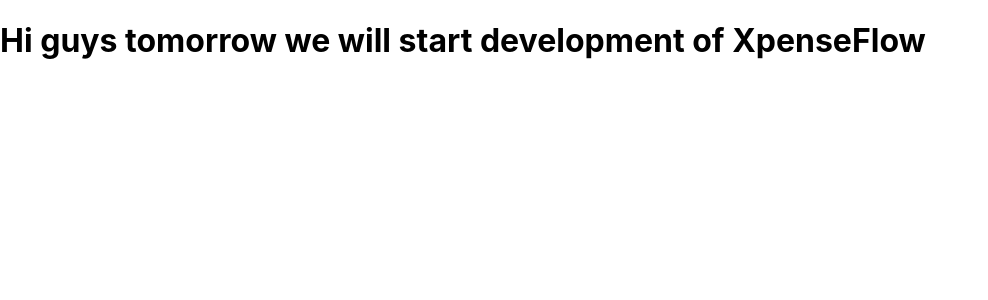
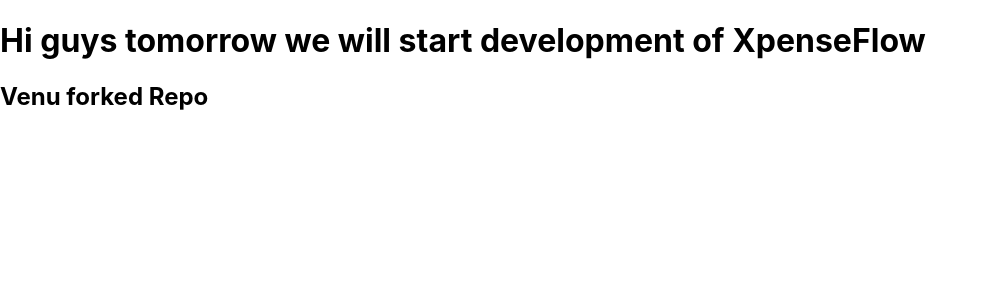
Before and after one commit to sumar007/XpenseFlow, a React (Create React App) app in the folder client/: page / in a window 1280 px wide. Shown: the top 300 px of the page, without its empty margins (0-988 px from the left). Built offline with nearby package versions, Linux system fonts and the light colour scheme.

Commit message:
testing PR

```diff
--- a/client/src/App.js
+++ b/client/src/App.js
@@ -1,9 +1,11 @@
-
-import './App.css';
+import "./App.css";
 
 function App() {
   return (
-  <h1>Hi guys tomorrow we will start development of XpenseFlow </h1>
+    <>
+      <h1>Hi guys tomorrow we will start development of XpenseFlow </h1>
+      <h2>Venu forked Repo</h2>
+    </>
   );
 }
 
```
Also changed, not shown: 1 other file (tests, documents, lock files or other folders).
